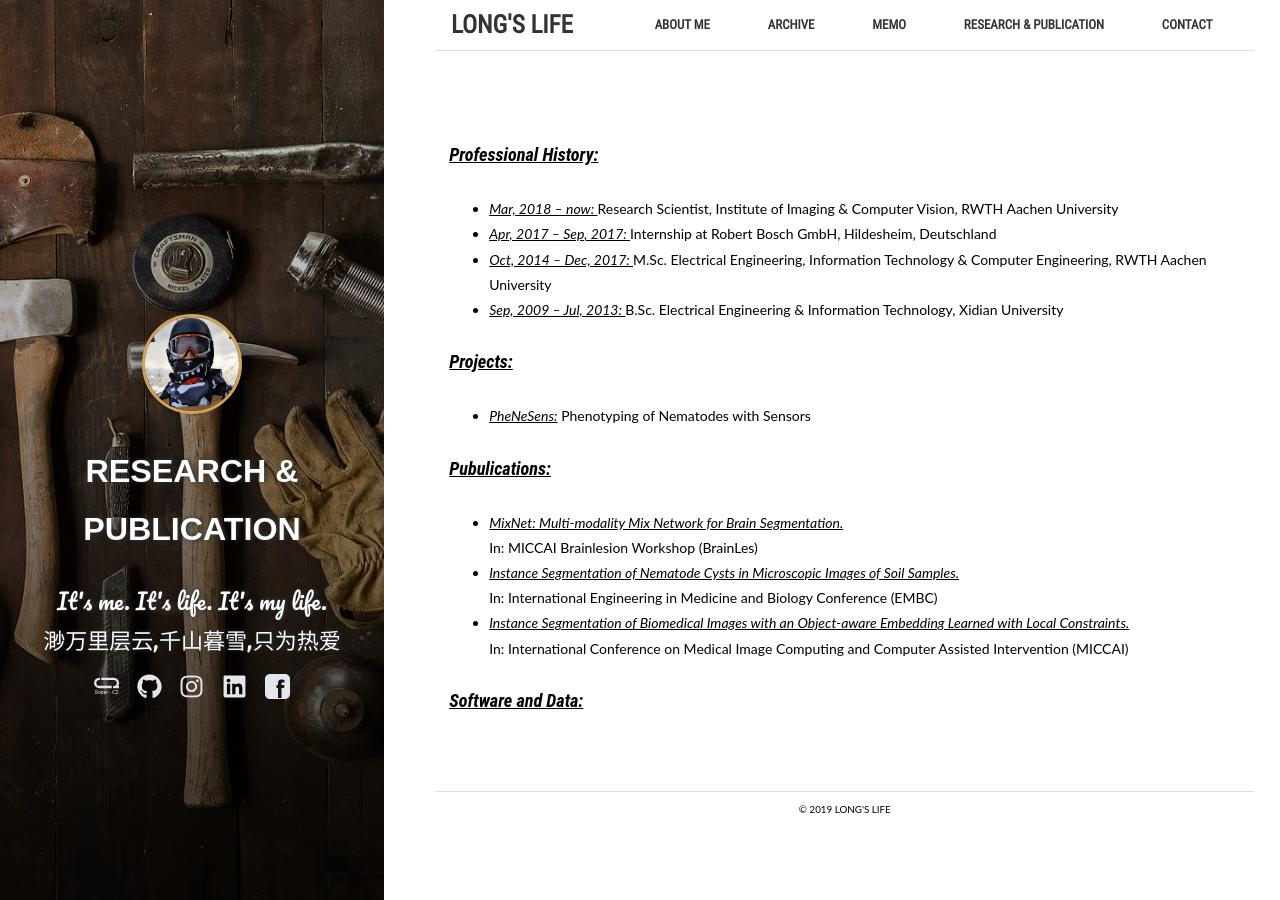
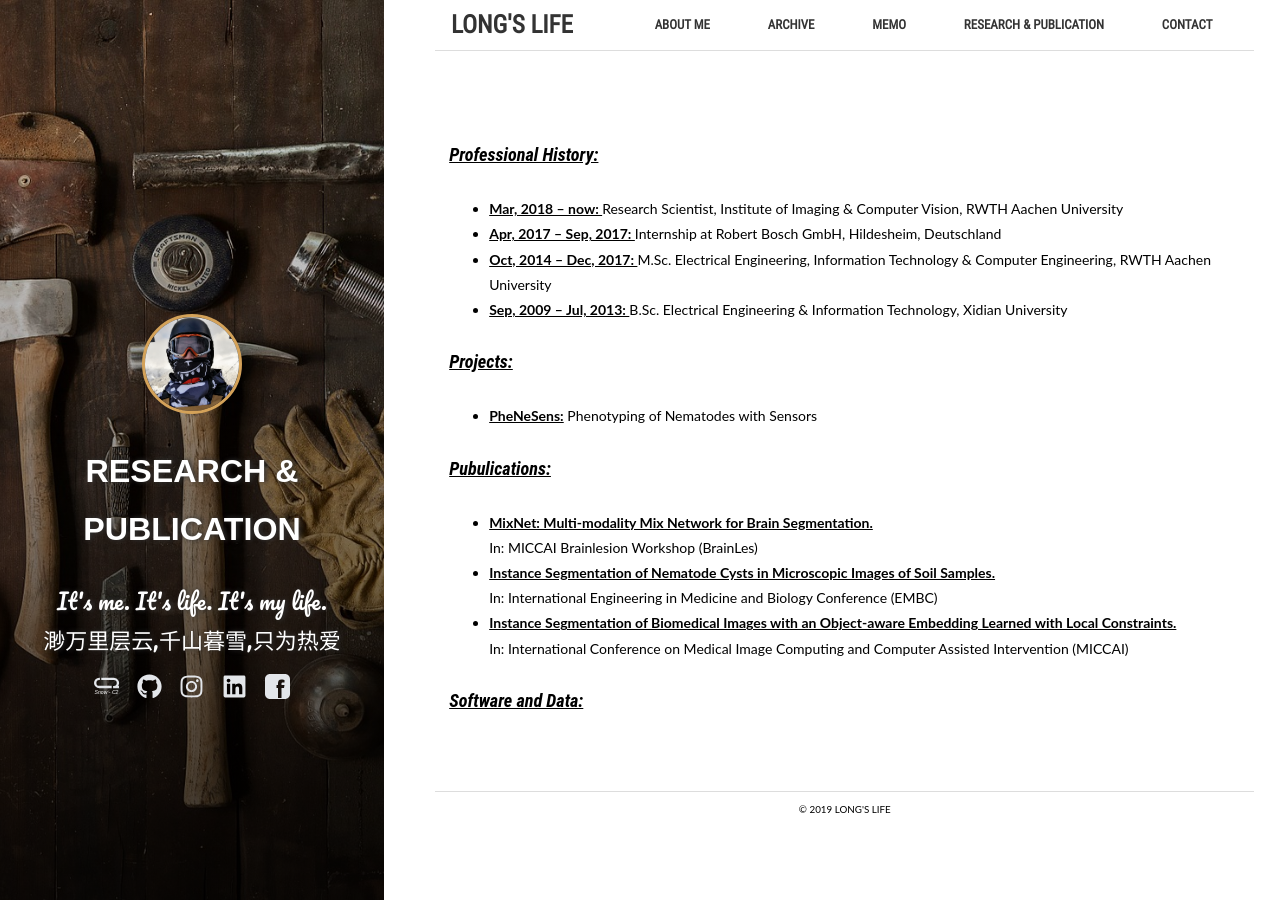
Before and after one commit to runningUnicorn/runningUnicorn.github.io, a Jekyll site: the page built from 4.research.md, in a window 1280 px wide. Built offline with Jekyll 4.4.1, drawn with Linux system fonts in a browser that asks for light colours; some web fonts are replaced.

Commit message:
update_publication

```diff
--- a/4.research.md
+++ b/4.research.md
@@ -9,22 +9,22 @@ active: research
 ---
 <h4><i><u>Professional History:</u></i></h4>
 <ul>
-  <li><i><u>Mar, 2018 – now: </u></i> Research Scientist, Institute of Imaging & Computer Vision, RWTH Aachen University</li>
-  <li><i><u>Apr, 2017 – Sep, 2017: </u></i> Internship at Robert Bosch GmbH, Hildesheim, Deutschland</li>
-  <li><i><u>Oct, 2014 – Dec, 2017: </u></i> M.Sc. Electrical Engineering, Information Technology & Computer Engineering, RWTH Aachen University</li>
-  <li><i><u>Sep, 2009 – Jul, 2013: </u></i> B.Sc. Electrical Engineering & Information Technology, Xidian University</li>
+  <li><b><u>Mar, 2018 – now: </u></b> Research Scientist, Institute of Imaging & Computer Vision, RWTH Aachen University</li>
+  <li><b><u>Apr, 2017 – Sep, 2017: </u></b> Internship at Robert Bosch GmbH, Hildesheim, Deutschland</li>
+  <li><b><u>Oct, 2014 – Dec, 2017: </u></b> M.Sc. Electrical Engineering, Information Technology & Computer Engineering, RWTH Aachen University</li>
+  <li><b><u>Sep, 2009 – Jul, 2013: </u></b> B.Sc. Electrical Engineering & Information Technology, Xidian University</li>
 </ul>
 
 <h4><i><u>Projects:</u></i></h4>
 <ul>
-  <li><i><u>PheNeSens:</u></i> Phenotyping of Nematodes with Sensors</li>
+  <li><b><u>PheNeSens:</u></b> Phenotyping of Nematodes with Sensors</li>
 </ul>
 
 <h4><i><u>Pubulications:</u></i></h4>
 <ul>
-  <li><i><u>MixNet: Multi-modality Mix Network for Brain Segmentation.</u></i> <br/> In: MICCAI Brainlesion Workshop (BrainLes)</li>
-  <li><i><u>Instance Segmentation of Nematode Cysts in Microscopic Images of Soil Samples.</u></i> <br/> In: International Engineering in Medicine and Biology Conference (EMBC)</li>
-  <li><i><u>Instance Segmentation of Biomedical Images with an Object-aware Embedding Learned with Local Constraints.</u></i> <br/> In: International Conference on Medical Image Computing and Computer Assisted Intervention (MICCAI)</li>
+  <li><b><u>MixNet: Multi-modality Mix Network for Brain Segmentation.</u></b> <br/> In: MICCAI Brainlesion Workshop (BrainLes)</li>
+  <li><b><u>Instance Segmentation of Nematode Cysts in Microscopic Images of Soil Samples.</u></b> <br/> In: International Engineering in Medicine and Biology Conference (EMBC)</li>
+  <li><b><u>Instance Segmentation of Biomedical Images with an Object-aware Embedding Learned with Local Constraints.</u></b> <br/> In: International Conference on Medical Image Computing and Computer Assisted Intervention (MICCAI)</li>
 </ul>
 
 <h4><i><u>Software and Data:</u></i></h4>
```
